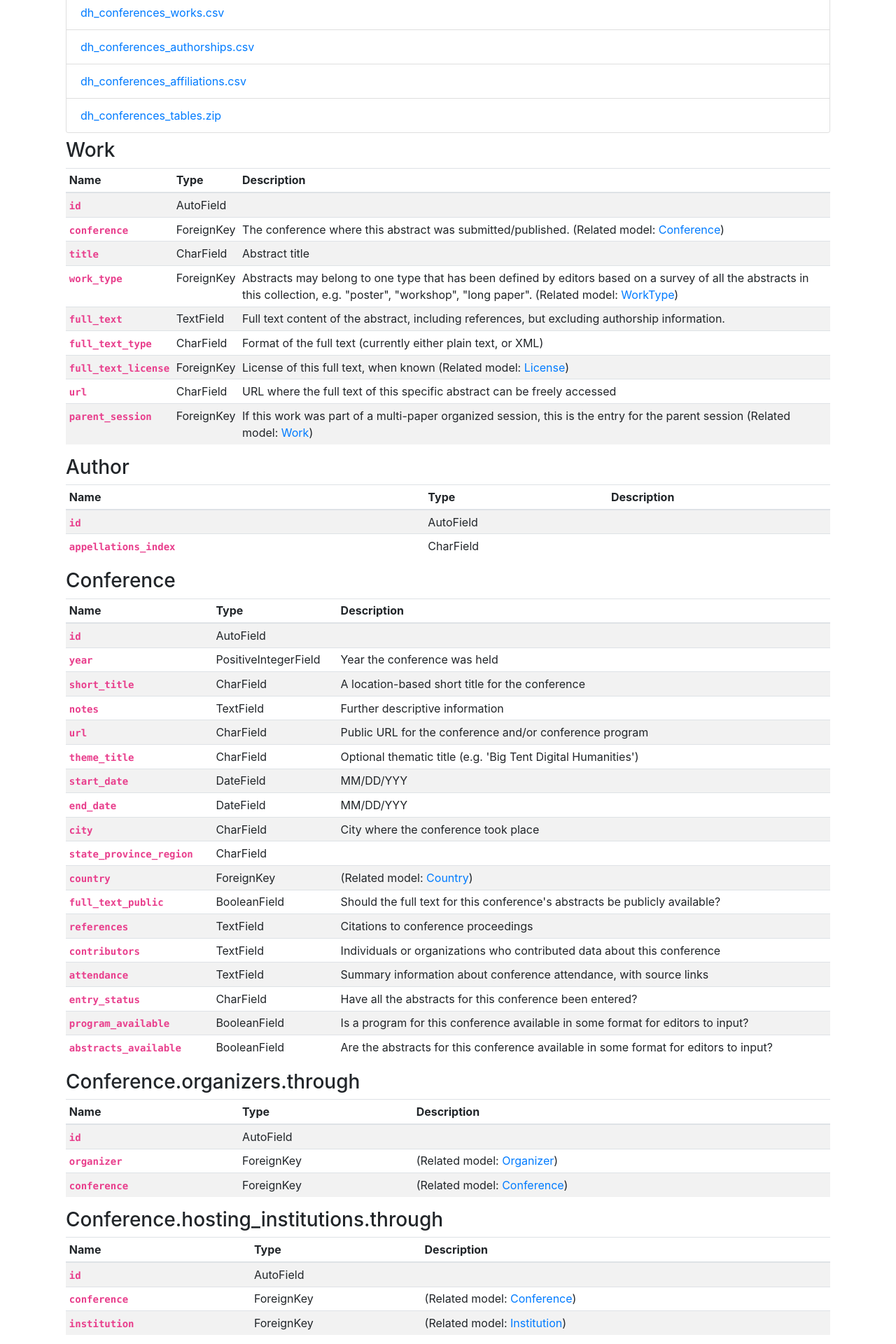
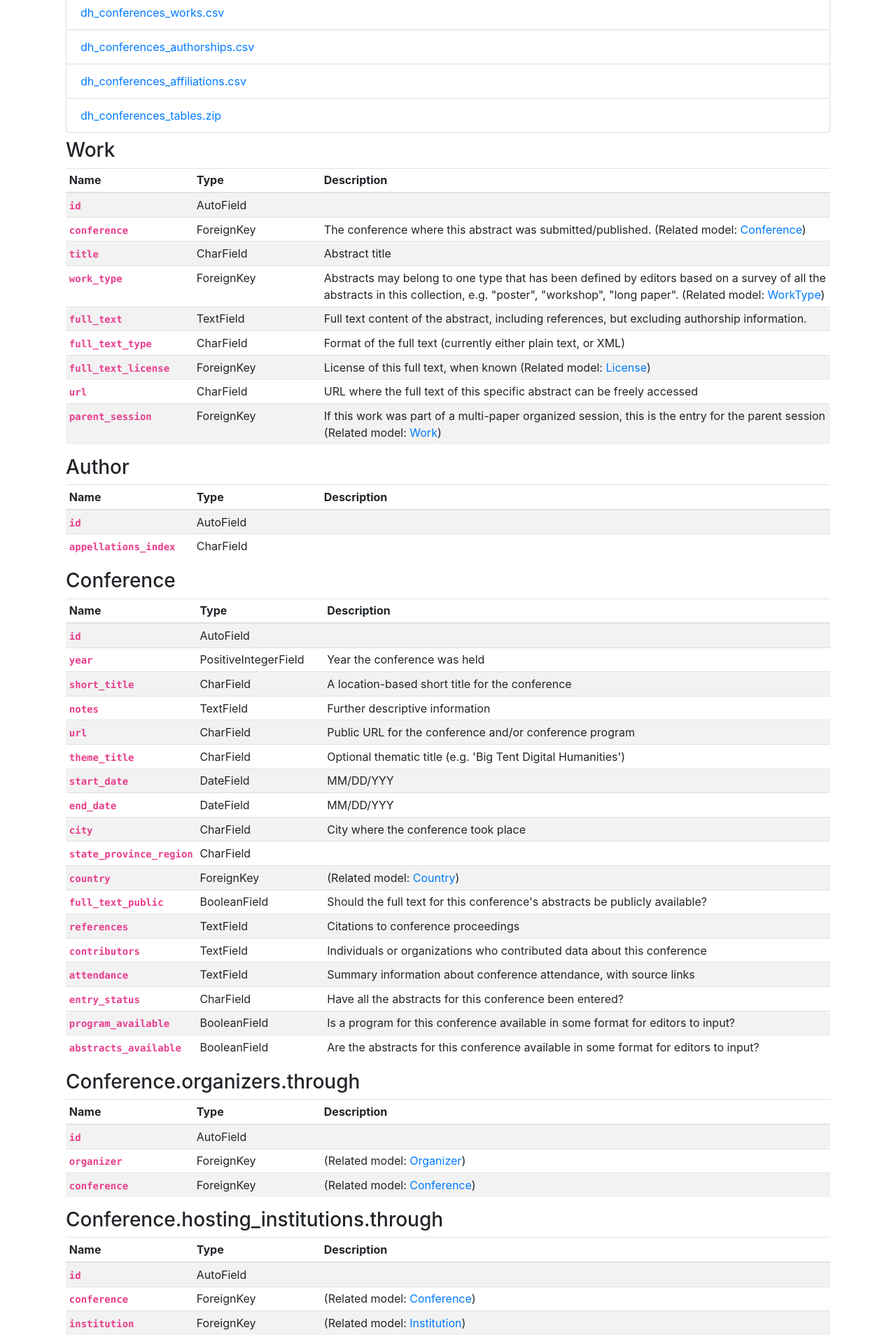
Before and after one commit to cmu-lib/dhweb_app, a Django app: page /downloads in a window 1280 px wide. Shown: the part 690-2610 px from the top of the page at 70% size. Run offline with Django 3.2, Linux system fonts and the light colour scheme; a user stored in the database is signed in; data that the repository does not hold is empty; style sheets or scripts are compiled from the project's sources; parts of the project's set-up code (start-up, migrations or seed data) failed here and were passed over; some libraries are stand-ins or nearby versions.

Commit message:
standardize table widths

```diff
--- a/dh_abstracts/app/abstracts/templates/downloads.html
+++ b/dh_abstracts/app/abstracts/templates/downloads.html
@@ -56,17 +56,17 @@
 <table class="table table-sm table-striped">
   <thead>
     <tr>
-      <th scope="col">Name</th>
-      <th scope="col">Type</th>
-      <th scope="col">Description</th>
+      <th scope="col" class="col-2">Name</th>
+      <th scope="col" class="col-2">Type</th>
+      <th scope="col" class="col-10">Description</th>
     </tr>
   </thead>
   <tbody>
     {% for field in m.fields %}
     <tr>
-      <th scope="row"><code>{{ field.name }}</code></th>
-      <td>{{ field.type }}</td>
-      <td>{{ field.help_text }}{% if field.relation %} (Related model: <a
+      <th scope="row" class="col-2"><code>{{ field.name }}</code></th>
+      <td class="col-2">{{ field.type }}</td>
+      <td class="col-10">{{ field.help_text }}{% if field.relation %} (Related model: <a
           href="#{{ field.related_model }}">{{ field.related_model }}</a>){% endif %}</td>
     </tr>
     {% endfor %}
```
